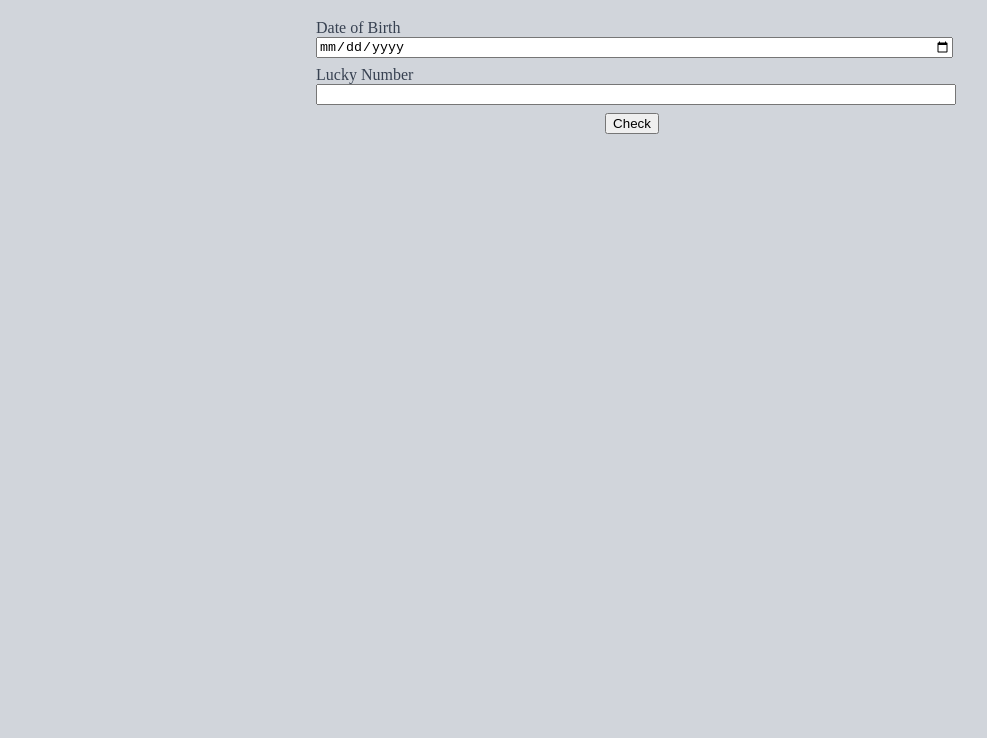
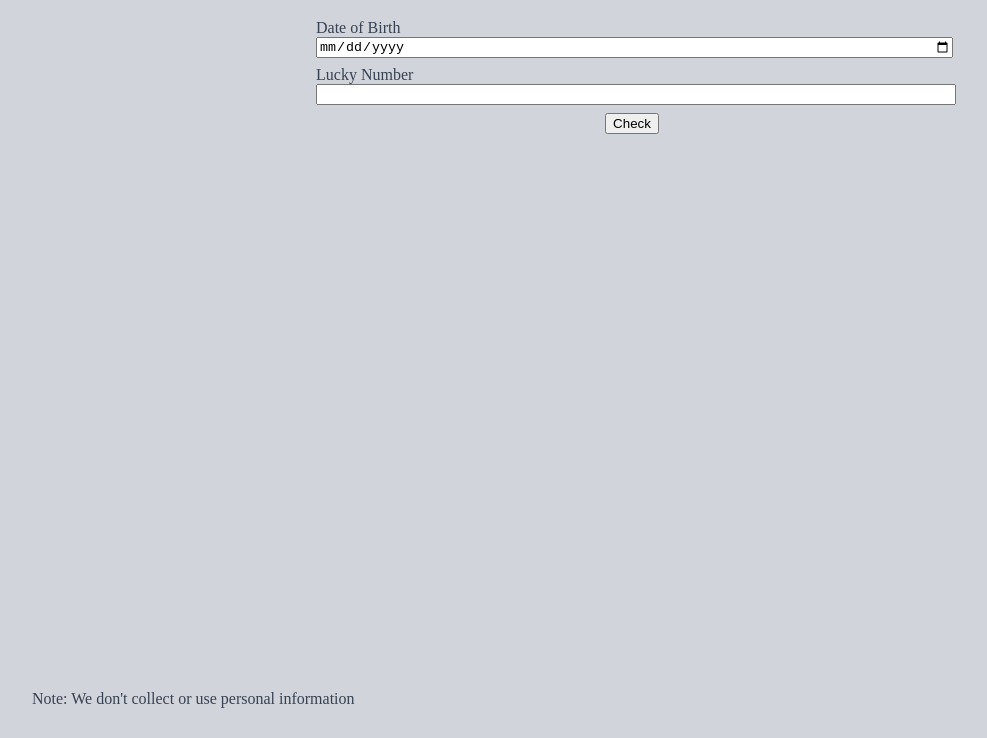
Before and after one commit to fecoderr/FeCoderr_IsBdayLucky, a plain HTML site: page index.html in a window 1280 px wide. Shown: the part 62-800 px from the top of the page, without its empty margins (8-995 px from the left). Drawn offline with Linux system fonts and the light colour scheme.

Commit message:
Privacy policy added

```diff
--- a/index.html
+++ b/index.html
@@ -20,6 +20,10 @@
   <div id="output-box" disabled></div>
   </div>
 
+  <br>
+  <br>
+  <div class="box"> Note: We don't collect or use personal information </div>
+
 
   <script src="script.js"></script>
 </body>
--- a/style.css
+++ b/style.css
@@ -31,3 +31,11 @@
     margin-top: 1rem;
     margin: auto;
   }
+
+  .box {
+    position: fixed;
+    bottom:0;
+    text-align: center;
+    padding-left: 2rem;
+    padding-bottom: 30px;
+  }
```
